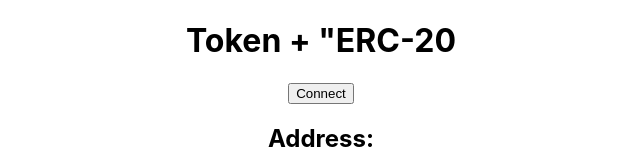
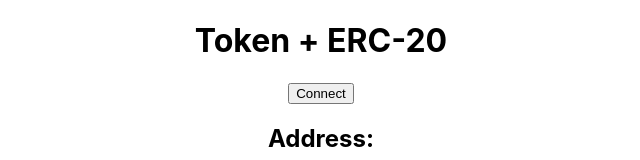
Before and after one commit to sseff/blockchain_project_ERC20, a React (Create React App) app: page / in a window 1280 px wide. Shown: the top 160 px of the page, without its empty margins (319-959 px from the left). Built offline with nearby package versions, Linux system fonts and the light colour scheme.

Commit message:
set error fixed

```diff
--- a/src/Wallet.js
+++ b/src/Wallet.js
@@ -48,9 +48,9 @@
         //get the contract
         let tempContract = new ethers.Contract(contractAddress, simple_token_abi, tempSigner);
 
-        setProvider = tempProvider;
-        setSigner = tempSigner;
-        setContract = tempContract;
+        setProvider(tempProvider);
+        setSigner(tempSigner);
+        setContract(tempContract);
     }
 
     // anytime the contract object changes, we run this
@@ -62,7 +62,7 @@
     }, [contract])
 
     const updateBalance = async () => {
-        //await because this is a promise
+        // await because this is a promise
         let balanceBigNumber = await contract.balanceof(defaultAccount);
         let balanceNumber = balanceBigNumber.toNumber();
         let decimals = await contract.decimals();
@@ -76,7 +76,7 @@
 
     return (
         <div>
-            <h1>{tokenName} + "ERC-20</h1>
+            <h1>{tokenName} + ERC-20</h1>
             <button className={styles.button6} onClick={connectWalletHandler}>{connectButtonName}</button>
             <div className={styles.walletCard}>
                 <div>
```
